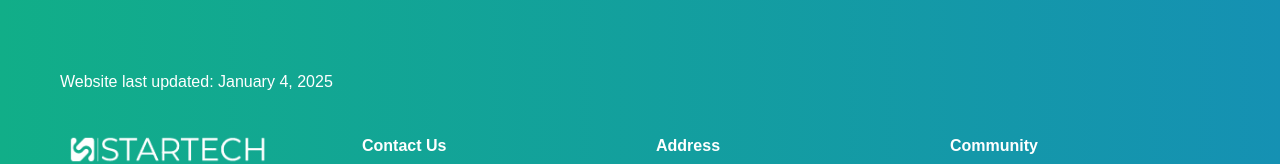
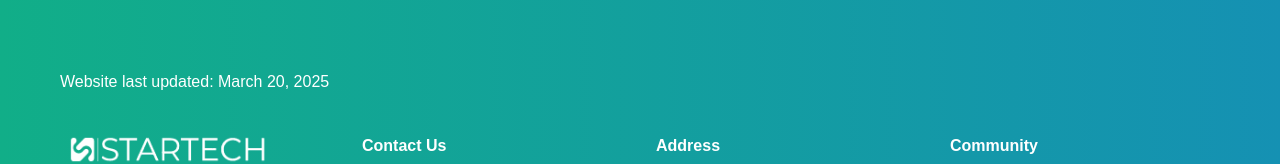
Before and after one commit to GhazanfarGw/Star-Tech, a React (Create React App) app: page / in a window 1280 px wide. Shown: the part 4483-4647 px from the top of the page. Built offline with nearby package versions, Linux system fonts and the light colour scheme.

Commit message:
Update Footer.jsx

```diff
--- a/src/Home/Footer.jsx
+++ b/src/Home/Footer.jsx
@@ -11,7 +11,7 @@ const Footer = () => {
               <div className='bg-gradient-to-r from-[#11AE88] to-[#1591B3] z-10 relative'>
                 <div className='max-w-screen-xl mx-auto justify-center md:pt-20 md:pb-10 md:px-10 md:py-10 pt-7'>
                   <h1 className='text-[#ffffff] md:text-base text-sm justify-center pb-5 px-5 '>
-                    Website last updated: January 4, 2025
+                    Website last updated: March 20, 2025
                   </h1>
                   <div className='md:grid md:grid-cols-4 md:gap-8 max-w-screen-2xl mx-auto justify-center py-5 text-[#ffffff] px-7'>
                     <div className=''>
```
